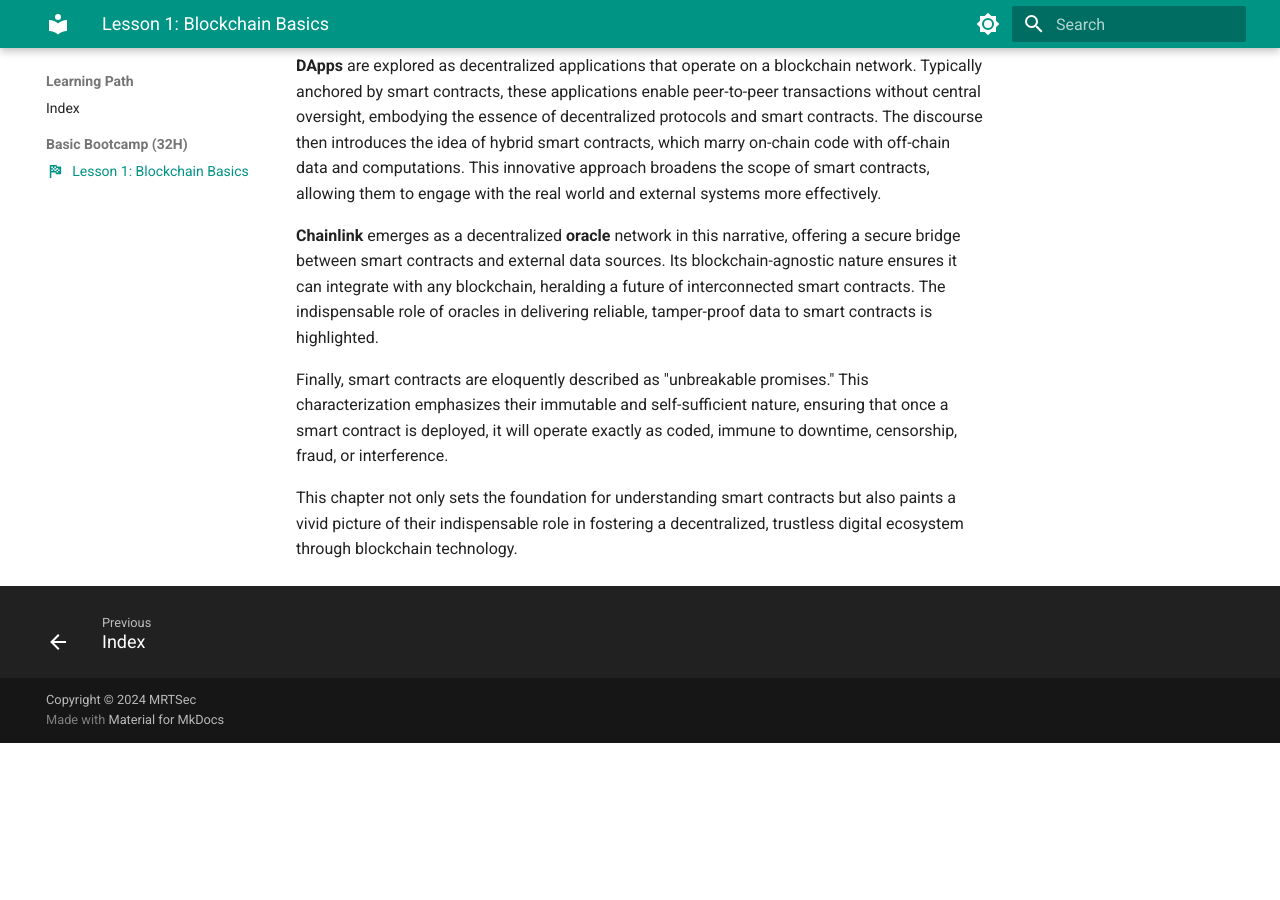
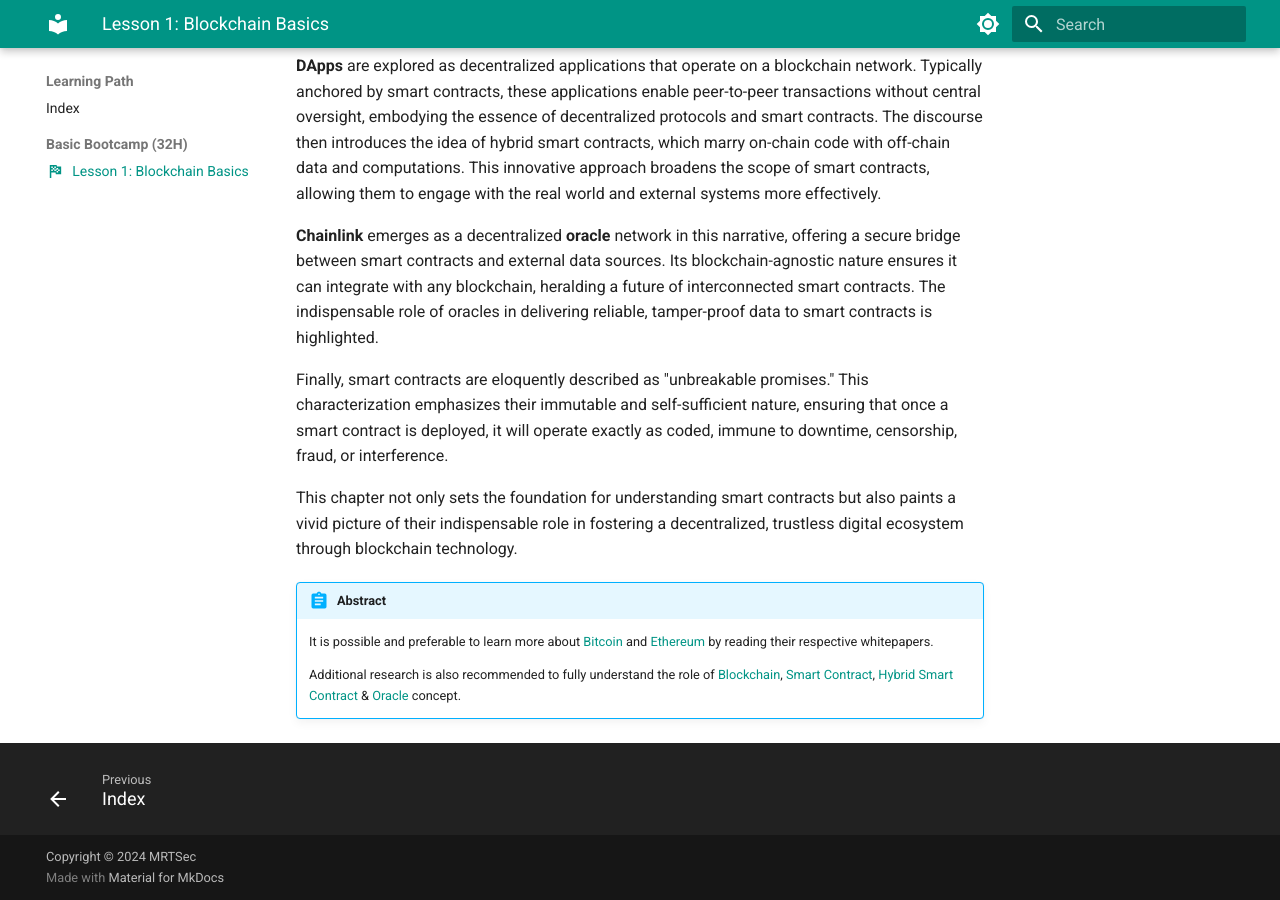
Before and after one commit to MRTSec/docs, an MkDocs documentation site: the page built from docs/learning/basic_bootcamp/basics.md, in a window 1280 px wide and 900 px high, scrolled down 792 px. Built offline with MkDocs 1.6.1 and Material for MkDocs 9.7.7, drawn with Linux system fonts in a browser that asks for light colours; emoji names are drawn with the system emoji font; before the commit the page ends 1535 px from its top, so only the background shows below that.

Commit message:
Update basics

```diff
--- a/docs/learning/basic_bootcamp/basics.md
+++ b/docs/learning/basic_bootcamp/basics.md
@@ -7,9 +7,15 @@
 
 **Web3** marks the dawn of a new internet era, a paradigm shift towards **decentralized networks**. This revolutionary concept aims to empower users with sovereignty over their data, identity, and transactions, moving away from the traditional centralized internet services to a more open, blockchain-based framework. This shift paves the way for direct, intermediary-free interactions between individuals.
 
-Drawing an intriguing comparison, **Bitcoin** is portrayed as the digital equivalent of gold. This analogy serves to introduce blockchain technology and Bitcoin, its first and most notable application. Much like gold, Bitcoin is valued for its scarcity, decentralization, and role as a digital store of value, free from the control of any single entity.
+Drawing an intriguing comparison, **Bitcoin**(1) is portrayed as the digital equivalent of gold. This analogy serves to introduce blockchain technology and Bitcoin, its first and most notable application. Much like gold, Bitcoin is valued for its scarcity, decentralization, and role as a digital store of value, free from the control of any single entity.
+{ .annotate }
 
-The narrative then transitions to **Ethereum**, a trailblazing blockchain platform that builds upon the basic principles of blockchain, much like Bitcoin, but introduces the innovative concept of **smart contracts**. These are contracts that are automatically executed, with the terms directly embedded in code, facilitating transactions and agreements without the need for trust.
+1.  :ninja: The creator of Bitcoin is Satoshi Nakamoto, his identity is unknown
+
+The narrative then transitions to **Ethereum** (1), a trailblazing blockchain platform that builds upon the basic principles of blockchain, much like Bitcoin, but introduces the innovative concept of **smart contracts**. These are contracts that are automatically executed, with the terms directly embedded in code, facilitating transactions and agreements without the need for trust.
+{ .annotate }
+
+1.  :man_technologist: Ethereum's creator is Vitalik Butherin
 
 Ethereum is celebrated for being the most popular platform for deploying smart contracts, thanks in part to **Solidity**, its dedicated programming language. This segment underscores Ethereum's significant influence on the development and proliferation of decentralized applications (dApps).
 
@@ -21,3 +27,9 @@
 Finally, smart contracts are eloquently described as "unbreakable promises." This characterization emphasizes their immutable and self-sufficient nature, ensuring that once a smart contract is deployed, it will operate exactly as coded, immune to downtime, censorship, fraud, or interference.
 
 This chapter not only sets the foundation for understanding smart contracts but also paints a vivid picture of their indispensable role in fostering a decentralized, trustless digital ecosystem through blockchain technology.
+
+!!! abstract
+
+    It is possible and preferable to learn more about [Bitcoin](https://bitcoin.org/bitcoin.pdf) and [Ethereum](https://ethereum.org/en/whitepaper/) by reading their respective whitepapers.
+
+    Additional research is also recommended to fully understand the role of [Blockchain](https://www.investopedia.com/terms/b/blockchain.asp), [Smart Contract](https://chain.link/education/smart-contracts), [Hybrid Smart Contract](https://chain.link/education-hub/hybrid-smart-contracts) & [Oracle](https://betterprogramming.pub/what-is-a-blockchain-oracle-f5ccab8dbd72) concept.
```
